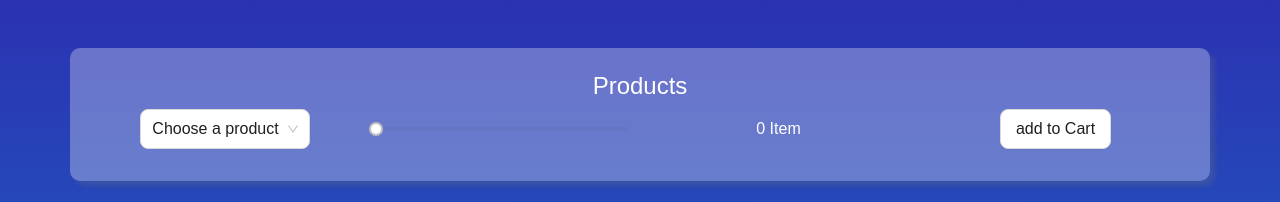
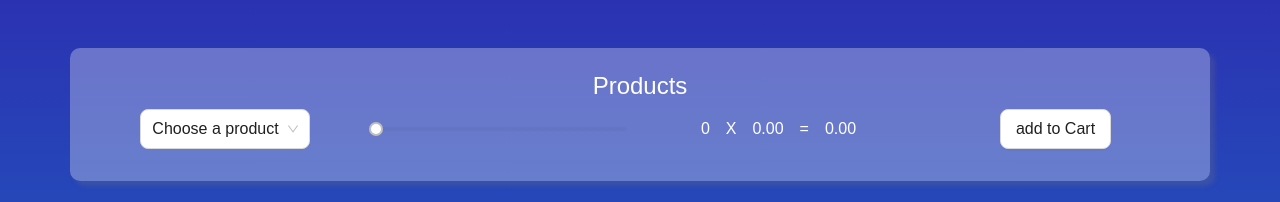
Before and after one commit to skanderHarrabi/Bike24-shopping-cart, a React (Create React App) app: page / in a window 1280 px wide. Shown: the top 202 px of the page. Built offline with nearby package versions, Linux system fonts and the light colour scheme.

Commit message:
make the amount looks better

```diff
--- a/src/components/Products/index.tsx
+++ b/src/components/Products/index.tsx
@@ -62,8 +62,16 @@ const Products = () => {
 
           <Col>
             <div className="p-2">
+              <span className="p-2">{amount}</span>
+              <span className="p-2">X</span>
               <span className="p-2">
-                {amount > 1 ? `${amount} Items` : `${amount} Item`}
+                {typeof selected !== "undefined" &&
+                  formatNumberWithTwoDecimals(selected.price)}
+              </span>
+              <span className="p-2">=</span>
+              <span className="p-2">
+                {typeof selected !== "undefined" &&
+                  formatNumberWithTwoDecimals(selected.price * amount)}
               </span>
             </div>
           </Col>
```
